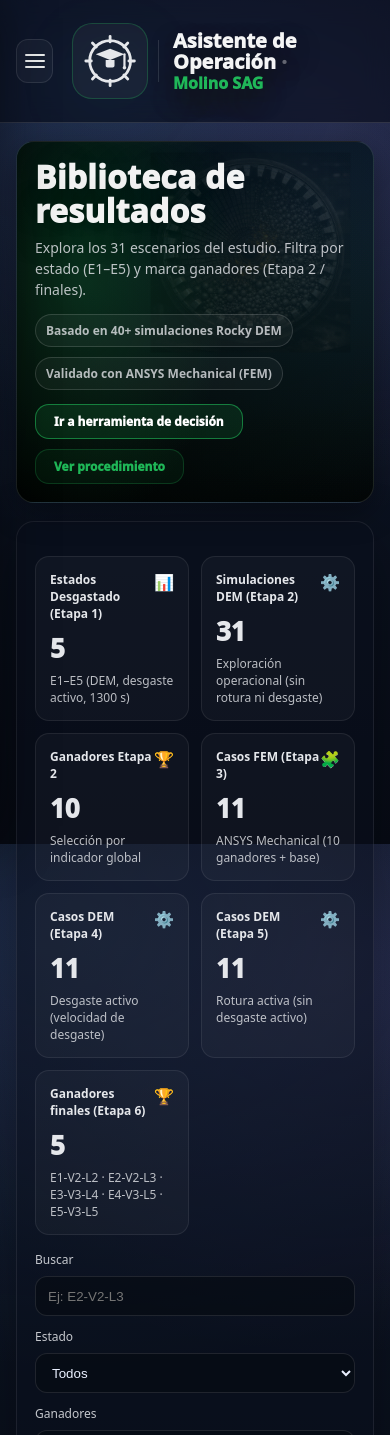
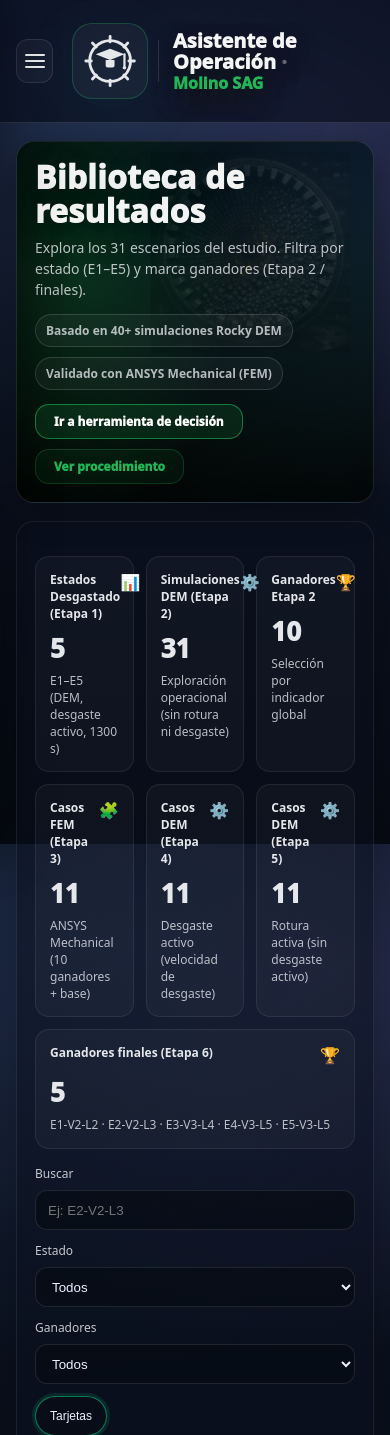
Before and after one commit to laura-villarroel/app-tesis-molino-sag, an Angular app: page /biblioteca in a window 390 px wide. Shown: the top 1435 px of the page. Built offline with nearby package versions, Linux system fonts and the light colour scheme.

Commit message:
actualizacion de vizualización CSS V4

```diff
--- a/src/app/features/procedimiento/procedimiento.html
+++ b/src/app/features/procedimiento/procedimiento.html
@@ -12,7 +12,11 @@
 <section class="proc">
 
   <section class="kpis kpis--classic">
-    <div class="kpi card" *ngFor="let k of kpis(); trackBy: trackKpi">
+  <div
+  class="kpi card"
+  [class.kpi--final]="k.title.toLowerCase().includes('ganadores finales')"
+  *ngFor="let k of kpis(); trackBy: trackKpi"
+>
       <div class="kpi__title-row">
         <div class="kpi__title">{{ k.title }}</div>
 
--- a/src/app/features/procedimiento/procedimiento.scss
+++ b/src/app/features/procedimiento/procedimiento.scss
@@ -1,22 +1,60 @@
 .proc {
   width: 100%;
-}
-
-.kpis {
+  max-width: 1200px;
+  margin: 0 auto;
+  padding: 0 16px;
+}
+
+.proc .kpis.kpis--classic {
   display: grid;
   grid-template-columns: repeat(7, minmax(0, 1fr));
-  gap: 12px;
-  margin-top: 12px;
-
-  @media (max-width: 1400px) {
-    grid-template-columns: repeat(3, minmax(0, 1fr));
-  }
-
-  @media (max-width: 780px) {
-    grid-template-columns: 1fr;
-  }
-}
-
+  gap: 16px;
+}
+
+.proc .kpis.kpis--classic > .kpi {
+  min-width: 0;
+}
+
+@media (max-width: 1400px) {
+  .proc .kpis.kpis--classic {
+    grid-template-columns: repeat(4, minmax(0, 1fr));
+  }
+.proc .kpi--final {
+    grid-column: 1 / -1;
+  }
+
+}
+@media (max-width: 1100px) {
+  .proc .kpis.kpis--classic {
+    grid-template-columns: repeat(3, minmax(0, 1fr)) !important;
+  }
+  .proc .kpi--final {
+    grid-column: 1 / -1;
+  }
+}
+
+@media (max-width: 768px) {
+  .proc .kpis.kpis--classic {
+    grid-template-columns: repeat(3, minmax(0, 1fr)) !important;
+    gap: 12px;
+  }
+  .proc .kpi--final {
+    grid-column: 1 / -1;
+  }
+
+  .proc .kpis.kpis--classic > .kpi {
+    padding: 12px;
+  }
+
+  .proc .kpis.kpis--classic > .kpi .kpi__value {
+    font-size: 18px;
+  }
+
+  .proc .kpis.kpis--classic > .kpi .kpi__title,
+  .proc .kpis.kpis--classic > .kpi .kpi__subtitle {
+    font-size: 11px;
+  }
+}
 .kpi.card {
   border-radius: 16px;
   padding: 14px;
@@ -1539,11 +1577,6 @@
 
 @media (max-width: 900px) {
 
-  /* KPI cards */
-  .kpis {
-    grid-template-columns: 1fr;
-  }
-
   /* Tabs vertical */
   .tabs {
     grid-template-columns: 1fr;
--- a/src/app/features/resultados/resultados.html
+++ b/src/app/features/resultados/resultados.html
@@ -18,7 +18,11 @@
 
       <!-- KPIs -->
       <div class="kpis kpis--classic">
-        <div class="kpi card" *ngFor="let k of kpis(); trackBy: trackKpi">
+     <div
+  class="kpi card"
+  [class.kpi--final]="k.title.toLowerCase().includes('final')"
+  *ngFor="let k of kpis(); trackBy: trackKpi"
+>
           <div class="kpi__title-row">
             <div class="kpi__title">{{ k.title }}</div>
             <div class="kpi__icon" aria-hidden="true">
--- a/src/app/features/resultados/resultados.scss
+++ b/src/app/features/resultados/resultados.scss
@@ -482,7 +482,10 @@
 
 @media (max-width:720px){
   .kpis--classic{
-    grid-template-columns:repeat(2, minmax(0,1fr));
+    grid-template-columns:repeat(3, minmax(0,1fr));
+  }
+  .results .kpi--final {
+    grid-column: 1 / -1;
   }
 }
 
@@ -532,4 +535,5 @@
   .chip--table{
     display:none;
   }
+
 }
```
